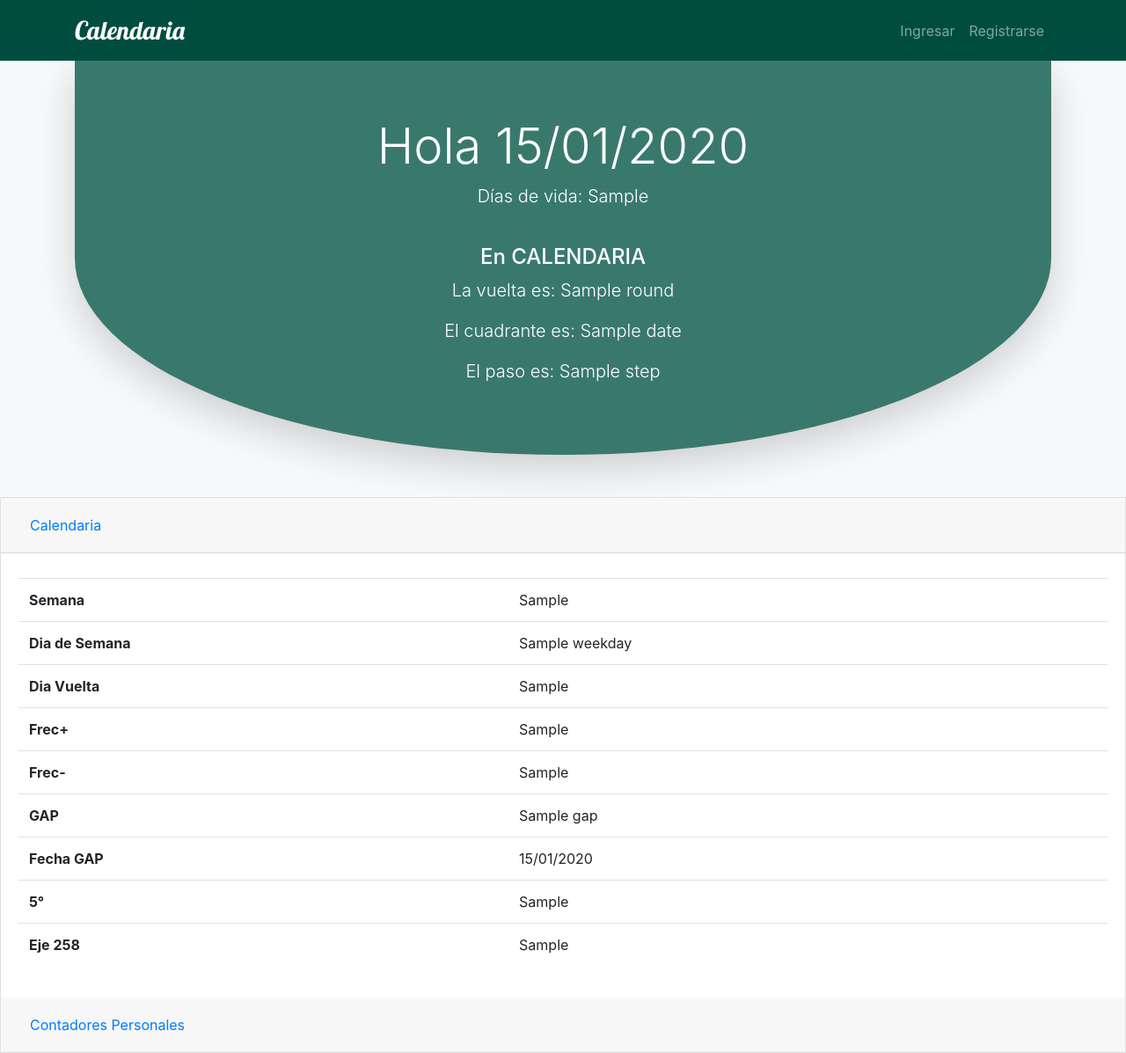
After one commit to calendaria/calendaria, a Flask app: template app/templates/es/date_details.html in a window 1280 px wide, after a click on "Calendaria". The commit adds this page. Shown: the whole page at 88% size. Run offline with Flask 2, Linux system fonts and the light colour scheme; the template is opened without the code that fills it: most values are stand-ins (such as "Sample title", 1, 10 or a date in 2020); parts of the project's set-up code (start-up, migrations or seed data) failed here and were passed over; some libraries are stand-ins or nearby versions.

Commit message:
Adding links to calendar to view date details

```diff
--- a/app/routes.py
+++ b/app/routes.py
@@ -430,9 +430,19 @@ def test_locale2():
 
 
 @app.route('/es/calendar')
+@login_required
 def calendar():
 	calendar = {}
 	calendar['year'] = datetime.today().year
 	calendar['rnd_1_11'] = date_utils.create_calendar(calendar['year'])
 	calendar['rnd_12_22'] = date_utils.create_calendar(calendar['year'], from_round=12, to_round=22)
 	return render_template('es/calendar.html', calendar=calendar)
+
+
+@app.route('/es/date/<int:year>/<int:daynbr>')
+@login_requireds
+def date_details(year, daynbr):
+	d = date_utils.daynbr_to_date(daynbr, year)
+	dates = date_utils.date_vals(d)
+	dates['days_alive'] = date_utils.day_diff(dates['date'], current_user.dob.date())
+	return render_template('date_details.html', dates=dates)
--- /dev/null
+++ b/app/templates/es/_caldate_vals.html
@@ -0,0 +1,42 @@
+<div class="containerr mt-2">
+	<table class="table table-hover">
+		<tbody>
+			<tr>
+				<td style="width: 45%;"><strong>Semana</strong></td>
+				<td class="text-left">{{dates['week_nbr']}}</td>
+			</tr>
+			<tr>
+				<td style="width: 45%;"><strong>Dia de Semana</strong></td>
+				<td class="text-left">{{dates['weekday']}}</td>
+			</tr>
+			<tr>
+				<td style="width: 45%;"><strong>Dia Vuelta</strong></td>
+				<td class="text-left">{{dates['round_day']}}</td>
+			</tr>
+			<tr>
+				<td style="width: 45%;"><strong>Frec+</strong></td>
+				<td class="text-left">{{dates['day_nbr']}}</td>
+			</tr>
+			<tr>
+				<td style="width: 45%;"><strong>Frec-</strong></td>
+				<td class="text-left">{{dates['freq_neg']}}</td>
+			</tr>
+			<tr>
+				<td style="width: 45%;"><strong>GAP</strong></td>
+				<td class="text-left">{{dates['gap']}}</td>
+			</tr>
+			<tr>
+				<td style="width: 45%;"><strong>Fecha GAP</strong></td>
+				<td class="text-left">{{dates['gap_date'].strftime('%d/%m/%Y')}}</td>
+			</tr>
+			<tr>
+				<td style="width: 45%;"><strong>5°</strong></td>
+				<td class="text-left">{{dates['fs']}}</td>
+			</tr>
+			<tr>
+				<td style="width: 45%;"><strong>Eje 258</strong></td>
+				<td class="text-left">{{dates['au']}}</td>
+			</tr>
+		</tbody>
+	</table>
+</div>
--- /dev/null
+++ b/app/templates/es/_countdate_vals.html
@@ -0,0 +1,36 @@
+<div class="containerr mt-2">
+	<h5>Global</h5>
+	<table class="table table-hover">
+		<tbody>
+			<tr>
+				<td style="width: 45%;"><strong>CG</strong></td>
+				<td class="text-left">{{dates['cg']}}</td>
+			</tr>
+			<tr>
+				<td style="width: 45%;"><strong>NDCG</strong></td>
+				<td class="text-left">{{dates['cg_day']}}</td>
+			</tr>
+			<tr>
+				<td style="width: 45%;"><strong>DCG</strong></td>
+				<td class="text-left">{{dates['cg_tot_days']}}</td>
+			</tr>
+		</tbody>
+	</table>
+	<h5>Personal</h5>
+	<table class="table table-hover">
+		<tbody>
+			<tr>
+				<td style="width: 45%;"><strong>CP</strong></td>
+				<td class="text-left">{{dates['cp']}}</td>
+			</tr>
+			<tr>
+				<td style="width: 45%;"><strong>NDCP</strong></td>
+				<td class="text-left">{{dates['cp_day']}}</td>
+			</tr>
+			<tr>
+				<td style="width: 45%;"><strong>DCP</strong></td>
+				<td class="text-left">{{dates['cp_tot_days']}}</td>
+			</tr>
+		</tbody>
+	</table>
+</div>
--- /dev/null
+++ b/app/templates/es/date_details.html
@@ -0,0 +1,48 @@
+{% extends "es/base.html" %}
+
+{% block content %}
+<!-- Main Titles -->
+<div class="style-jumbo mb-5">
+	<div class="jumbotron text-center mb-3 shadow-lg">
+		<h2 class="display-4">Hola {{ dates['date'].strftime('%d/%m/%Y') }}</h2>
+		<p class="lead mt-0">Días de vida: {{ dates['days_alive'] }}</p>
+		<br>
+		<h4>En CALENDARIA</h4>
+		<p class="lead mt-0">La vuelta es: {{ dates['round'] }}</p>
+		<p class="lead mt-0">El cuadrante es: {{ dates['quad_name_es'] }}</p>
+		<p class="lead mt-0">El paso es: {{ dates['step'] }}</p>
+	</div>
+	</div>
+</div>
+
+<!-- Accordion Q1 -->
+    <div class="accordion" id="accordionQ1">
+	    <div class="card">
+        <div class="card-header" id="headingOne">
+            <h5 class="mb-0">
+	            <button class="btn btn-link" type="button" data-toggle="collapse" data-target="#collapseOne" aria-expanded="true" aria-controls="collapseOne">
+	                Calendaria
+	            </button>
+            </h5>
+	    </div>
+	    <div id="collapseOne" class="collapse" aria-labelledby="headingOne" data-parent="#accordionQ1">
+            <div class="card-body">
+                {% include "es/_caldate_vals.html" %}
+            </div>
+        </div>
+	    <div class="card-header" id="headingTwo">
+            <h5 class="mb-0">
+	            <button class="btn btn-link" type="button" data-toggle="collapse" data-target="#collapseTwo" aria-expanded="true" aria-controls="collapseTwo">
+	                Contadores Personales
+	            </button>
+            </h5>
+	    </div>
+        <div id="collapseTwo" class="collapse" aria-labelledby="headingTwo" data-parent="#accordionQ1">
+            <div class="card-body">
+                {% include "es/_countdate_vals.html" %}
+            </div>
+        </div>
+    </div>
+</div>
+
+{% endblock %}
--- a/app/util/date_utils.py
+++ b/app/util/date_utils.py
@@ -340,6 +340,26 @@ def daynbr_to_date(daynbr, year):
 	return (date(year, 1, 1) + timedelta(days=daynbr-1))
 
 
+def date_vals(indate, deriv_date=None):
+	date_vals = {}
+	date_vals['date'] = indate
+	date_vals['round'] = round_nbr(indate)
+	date_vals['quad'] = quadrant(indate)
+	date_vals['round_day'] = round_day_nbr(indate)
+	date_vals['day_nbr'] = daynbr(indate)
+	date_vals['week_nbr'] = weeknbr(indate)
+	date_vals['weekday'] = weekday_str(indate)
+	date_vals['freq_neg'] = freq_neg(indate)
+	date_vals['gap_date'] = gap_date(indate)
+	date_vals['gap'] = date_vals['gap_date'].strftime('%d')
+	date_vals['fs'] = fs(indate)
+	date_vals['au'] = au(indate)
+	date_vals['cg'] = cg(indate)
+	date_vals['cg_day'] = cg_day(indate)
+	date_vals['cg_tot_days'] = cg_tot_days(indate)
+	return date_vals
+
+
 # Test Function
 def testing(indate, n=1):
 	for i in range(n):
```
Also changed, not shown: app/templates/es/_cal.html (+20 -4 lines).
